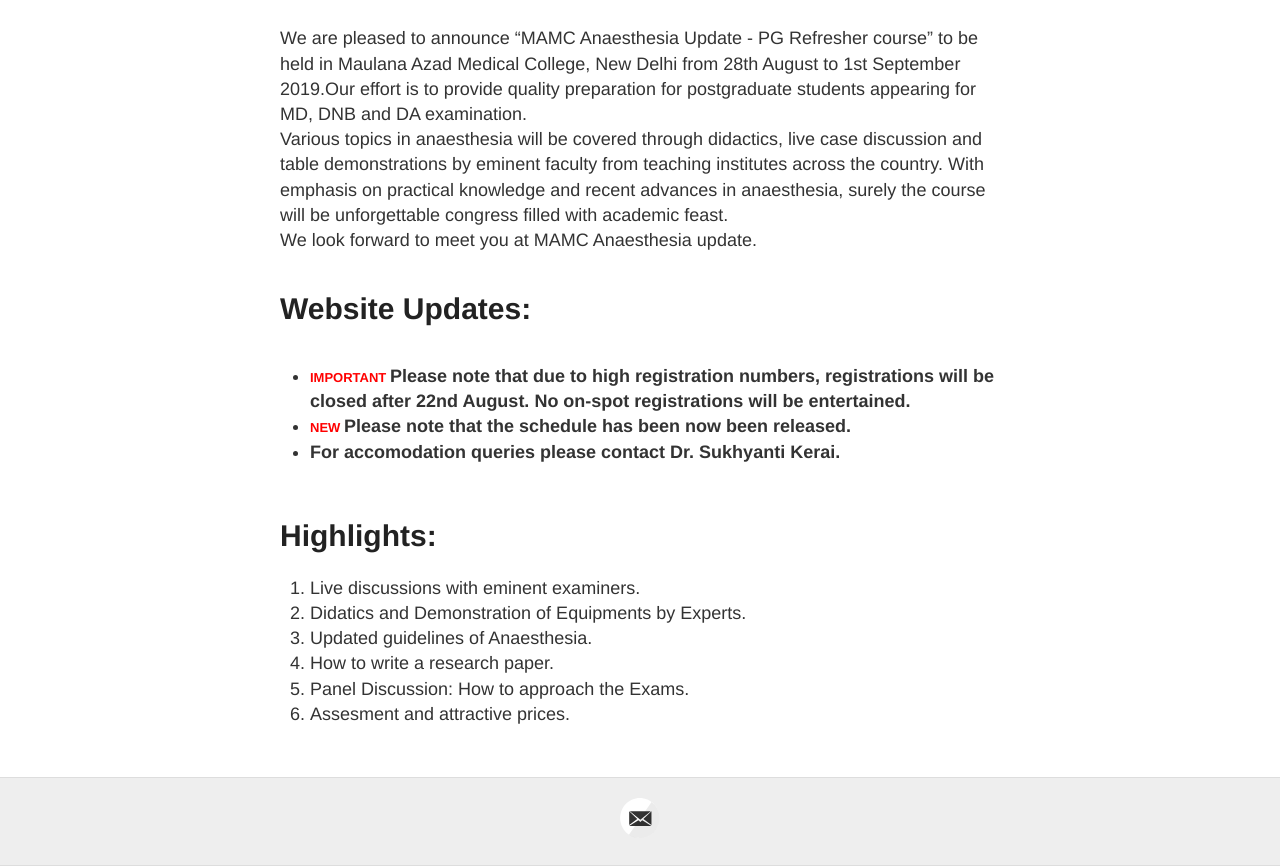
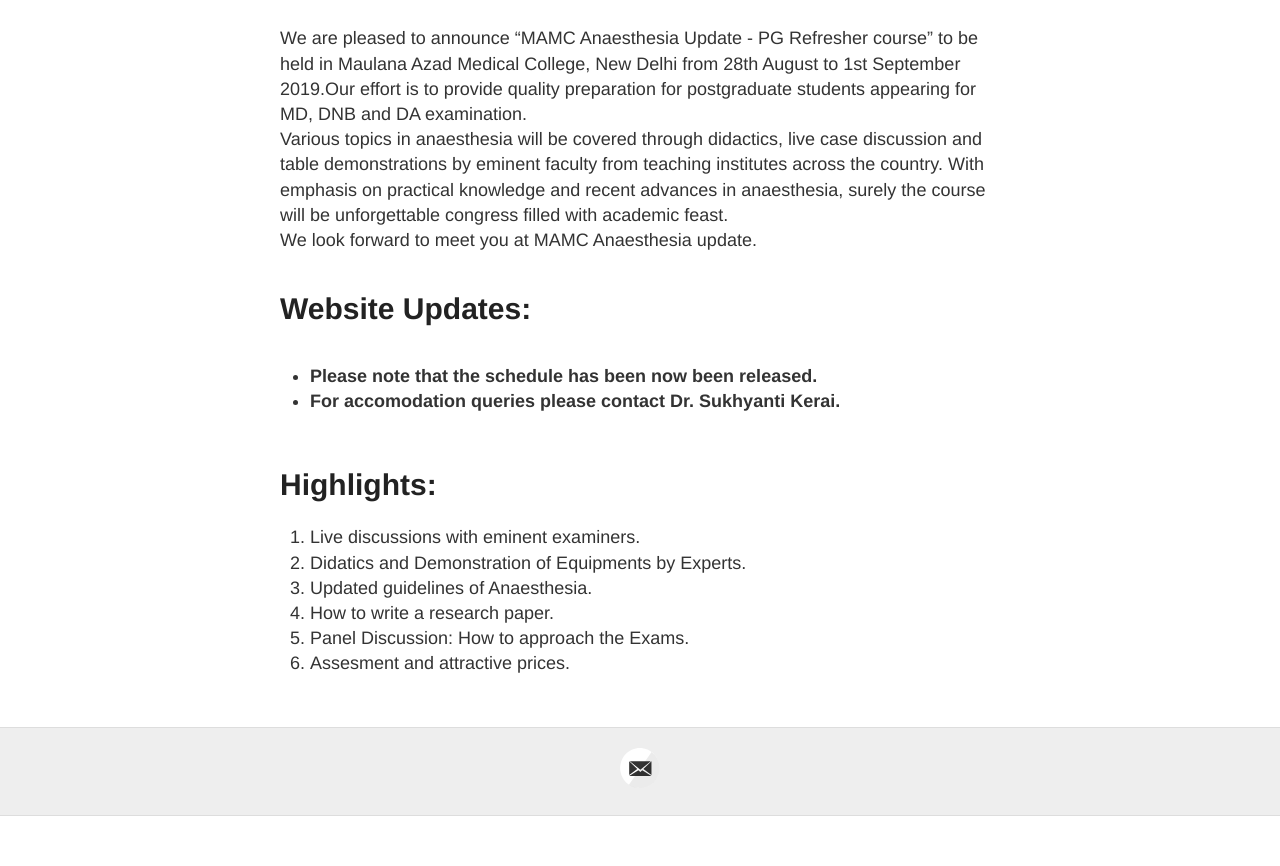
Before and after one commit to mamcanaesthesiaupdate/mamcanaesthesiaupdate.github.io, a Jekyll site: the page built from index.md, in a window 1280 px wide and 900 px high, scrolled down 694 px, cut to the strip 34-900 px from the top of the window. Built offline with Jekyll 4.4.1, drawn with Linux system fonts in a browser that asks for light colours; nearby versions of some CDN libraries; after the commit the page ends 1544 px from its top, so only the background shows below that.

```diff
--- a/index.md
+++ b/index.md
@@ -12,8 +12,7 @@
 # Website Updates:
 <div style="overflow-y: scroll;">
 <ul>
-	<li><strong><font color="red" size="2">IMPORTANT </font>Please note that due to high registration numbers, registrations will be closed after 22nd August. No on-spot registrations will be entertained.</strong></li>
-    <li><strong><font color="red" size="2">NEW </font>Please note that the schedule has been now been released.</strong></li>
+    <li><strong>Please note that the schedule has been now been released.</strong></li>
     <li><strong>For accomodation queries please contact Dr. Sukhyanti Kerai.</strong></li>
 </ul>
 </div>
```
Also changed, not shown: registration.md (+1 -0 lines).
